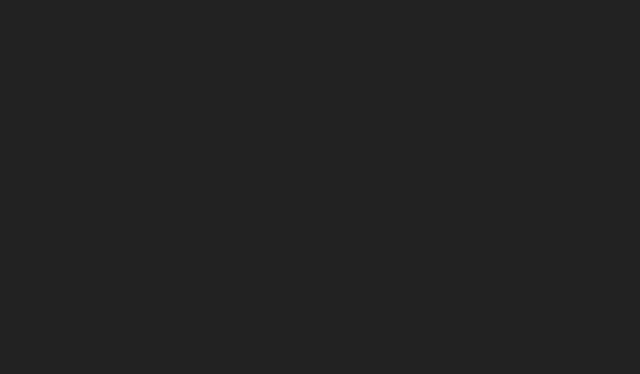
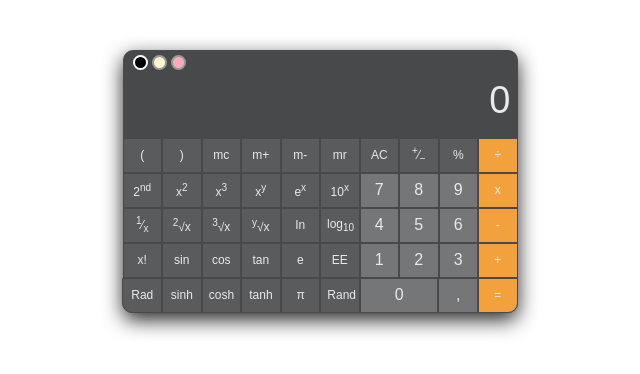
Before and after one commit to nadja-git-a/inno-roadmap, a website built with webpack: page src/index.html in a window 1280 px wide. Shown: the whole page, without its empty margins (320-960 px from the left). Built offline with nearby package versions, Linux system fonts and the light colour scheme.

Commit message:
Create calculator layout (not all values are added)

```diff
--- a/src/index.html
+++ b/src/index.html
@@ -1,11 +1,87 @@
-<!DOCTYPE html>
+<!DOCTYPE html lang="en">
 <html lang="en">
+
 <head>
     <meta charset="UTF-8">
     <meta name="viewport" content="width=device-width, initial-scale=1.0">
     <title>Document</title>
 </head>
+
 <body>
+    <main class="grid">
+        <div class="themes">
+            <label for="dark-theme"></label>
+            <input type="radio" id="dark-theme" name="theme" aria-label="dark-theme" value="dark-theme" checked>
+            <label for="light-theme"></label>
+            <input type="radio" id="light-theme" name="theme" aria-label="light-theme" value="light-theme">
+            <label for="pink-theme"></label>
+            <input type="radio" id="pink-theme" name="theme" aria-label="pink-theme" value="pink-theme">
+        </div>
+        <div id="numbersDisplay" class="numbers-display">0</div>
+        <div class="buttons">
+            <button aria-label="open parenthesis" value="">(</button>
+            <button aria-label="close parenthesis" value="">)</button>
+            <button aria-label="memory clear" value="">mc</button>
+            <button aria-label="memory add" value="">m+</button>
+            <button aria-label="memory subtract" value="">m-</button>
+            <button aria-label="memory recall" value="">mr</button>
+            <button aria-label="all clear" value="">AC</button>
+            <button aria-label="change sign" value=""><sup>+</sup>&frasl;<sub>−</sub></button>
+            <button aria-label="percent" value="%">%</button>
 
+            <button class="operator-button-color" aria-label="divide" value="/">÷</button>
+
+            <button aria-label="second function" value="">2<sup>nd</sup></button>
+            <button aria-label="x squared" value="">x<sup>2</sup></button>
+            <button aria-label="x cubed" value="">x<sup>3</sup></button>
+            <button aria-label="x to the power of y" value="">x<sup>y</sup></button>
+            <button aria-label="e to the power of x" value="">e<sup>x</sup></button>
+            <button aria-label="10 to the power of x" value="">10<sup>x</sup></button>
+
+            <button class="number-button-color" aria-label="seven" value="7">7</button>
+            <button class="number-button-color" aria-label="eight" value="8">8</button>
+            <button class="number-button-color" aria-label="nine" value="9">9</button>
+
+            <button class="operator-button-color" aria-label="multiply" value="*">x</button>
+
+            <button aria-label="reciprocal" value=""><sup>1</sup>&frasl;<sub>x</sub></button>
+            <button aria-label="square root" value=""><sup>2</sup>√x</button>
+            <button aria-label="cube root" value=""><sup>3</sup>√x</button>
+            <button aria-label="y root of x" value=""><sup>y</sup>√x</button>
+            <button aria-label="natural logarithm" value="">In</button>
+            <button aria-label="log base 10" value="">log<sub>10</sub></button>
+
+            <button class="number-button-color" aria-label="four" value="4">4</button>
+            <button class="number-button-color" aria-label="five" value="5">5</button>
+            <button class="number-button-color" aria-label="six" value="6">6</button>
+
+            <button class="operator-button-color" aria-label="minus" value="-">-</button>
+
+            <button aria-label="factorial" value="">x!</button>
+            <button aria-label="sine" value="">sin</button>
+            <button aria-label="cosine" value="">cos</button>
+            <button aria-label="tangent" value="">tan</button>
+            <button aria-label="Euler's number" value="">e</button>
+            <button aria-label="enter exponent" value="">EE</button>
+
+            <button class="number-button-color" aria-label="one" value="1">1</button>
+            <button class="number-button-color" aria-label="two" value="2">2</button>
+            <button class="number-button-color" aria-label="three" value="3">3</button>
+
+            <button class="operator-button-color" aria-label="plus" value="+">+</button>
+
+            <button aria-label="radian mode" value="">Rad</button>
+            <button aria-label="hyperbolic sine" value="">sinh</button>
+            <button aria-label="hyperbolic cosine" value="">cosh</button>
+            <button aria-label="hyperbolic tangent" value="">tanh</button>
+            <button aria-label="pi" value="">π</button>
+            <button aria-label="random number" value="">Rand</button>
+            <button class="number-button-color long-button" aria-label="zero" value="0">0</button>
+            <button class="number-button-color" aria-label="decimal comma" value=",">,</button>
+            <button class="operator-button-color" aria-label="equals" value="=">=</button>
+        </div>
+
+    </main>
 </body>
+
 </html>
--- a/src/index.js
+++ b/src/index.js
@@ -1 +1 @@
-import './style.scss';
+import './styles/style.scss';
--- a/src/style.scss
+++ /dev/null
@@ -1,9 +0,0 @@
-body {
-    background: #222;
-    color: white;
-    font-family: sans-serif;
-
-    h1 {
-      color: #f90;
-    }
-  }
--- /dev/null
+++ b/src/styles/style.scss
@@ -0,0 +1,138 @@
+@use "./variables";
+@use "sass:color";
+
+body {
+    margin: 0;
+
+}
+
+.grid {
+    display: grid;
+
+    width: 395px;
+    height: auto;
+
+    margin: 50px auto;
+
+    grid-template-columns: 395px;
+    grid-template-rows: 1fr 2fr 6fr;
+    grid-template-areas:
+    "themes"
+    "display"
+    "buttons";
+
+    background-color: variables.$dark-theme-dark-grey-color;
+    border-radius: variables.$border-radius;
+    box-shadow: 0px 7px 20px rgb(41, 41, 41);
+}
+
+.themes {
+    grid-area: themes;
+
+    align-self: center;
+
+    margin-left: 10px;
+}
+
+.numbers-display{
+    grid-area: display;
+
+    justify-self: right;
+
+    margin-right: 7px;
+
+    color: variables.$dark-theme-text-color;
+    font-size: variables.$font-display-size;
+    font-family: variables.$font-family;
+}
+
+.buttons {
+    display: flex;
+    justify-content: center;
+    align-content: flex-end;
+
+    flex-wrap: wrap;
+
+    grid-area: buttons;
+
+    button {
+        width: 38px;
+        height: 35px;
+
+        flex-grow: 1;
+
+        border: solid 0.5px variables.$dark-theme-dark-grey-color;
+
+        color: variables.$dark-theme-text-color;
+        background-color: variables.$dark-theme-medium-grey-color;
+        font-size: variables.$font-values-size;
+
+
+        &:nth-child(41) {
+            border-bottom-left-radius: variables.$border-radius;
+        }
+
+        &:last-child {
+            border-bottom-right-radius: variables.$border-radius;
+        }
+
+        &:hover {
+            background-color: color.scale(variables.$dark-theme-medium-grey-color, $lightness: -20%);
+        }
+
+        &:focus {
+            outline: 2px solid black;
+            border: solid rgb(255, 255, 255);
+        }
+
+    }
+
+    .number-button-color {
+        background-color: variables.$dark-theme-light-grey-color;
+        font-size: variables.$font-numbers-size;
+
+        &:hover {
+            background-color: color.scale(variables.$dark-theme-light-grey-color, $lightness: -20%);
+        }
+    }
+
+    .operator-button-color {
+        background-color: variables.$dark-theme-orange-color;
+
+        &:hover {
+            background-color: color.scale(variables.$dark-theme-orange-color, $lightness: -20%);
+        }
+    }
+
+    .long-button {
+        flex-grow: 26;
+    }
+}
+
+input[type="radio"] {
+    appearance: none;
+    width: 15px;
+    height: 15px;
+    margin: 0;
+    border-radius: 50%;
+    border: 2px solid #999;
+    background-color: #fff;
+    cursor: pointer;
+    position: relative;
+
+    &:checked {
+      border: 2px solid white;
+    }
+  }
+
+input[value="dark-theme"] {
+    background-color: variables.$dark-theme-radio-color;
+}
+
+input[value="light-theme"] {
+    background-color: variables.$light-theme-radio-color;
+}
+
+input[value="pink-theme"] {
+    background-color: variables.$pink-theme-radio-color;
+}
--- /dev/null
+++ b/src/styles/variables.scss
@@ -0,0 +1,31 @@
+$font-family: sans-serif;
+
+$font-values-size: 12px;
+$font-numbers-size: 16px;
+$font-display-size: 38px;
+
+$border-radius: 10px;
+
+
+$dark-theme-radio-color: black;
+$dark-theme-dark-grey-color: #48494b;
+$dark-theme-medium-grey-color: #5a5b5d;
+$dark-theme-light-grey-color: #757678;
+$dark-theme-orange-color: #f2a13d;
+$dark-theme-text-color: #e8eaeb;
+
+
+$light-theme-radio-color:#fff6d0;
+$light-theme-pure-white-color: #ffffff;
+$light-theme-medium-white-color: #f9f6e3;
+$light-theme-yellowish-white-color: #fff1d6;
+$light-theme-orange-color: #f2a13d;
+$light-theme-text-color: #5b4111;
+
+
+$pink-theme-radio-color:#ffa9bc;
+$pink-theme-dark-pink-color: #ff419d;
+$pink-theme-medium-pink-color: #ff89ba;
+$pink-theme-light-pink-color: #ffb7cd;
+$pink-theme-pink-color: #f76ca9;
+$pink-theme-text-color: #f8f8f8;
```
